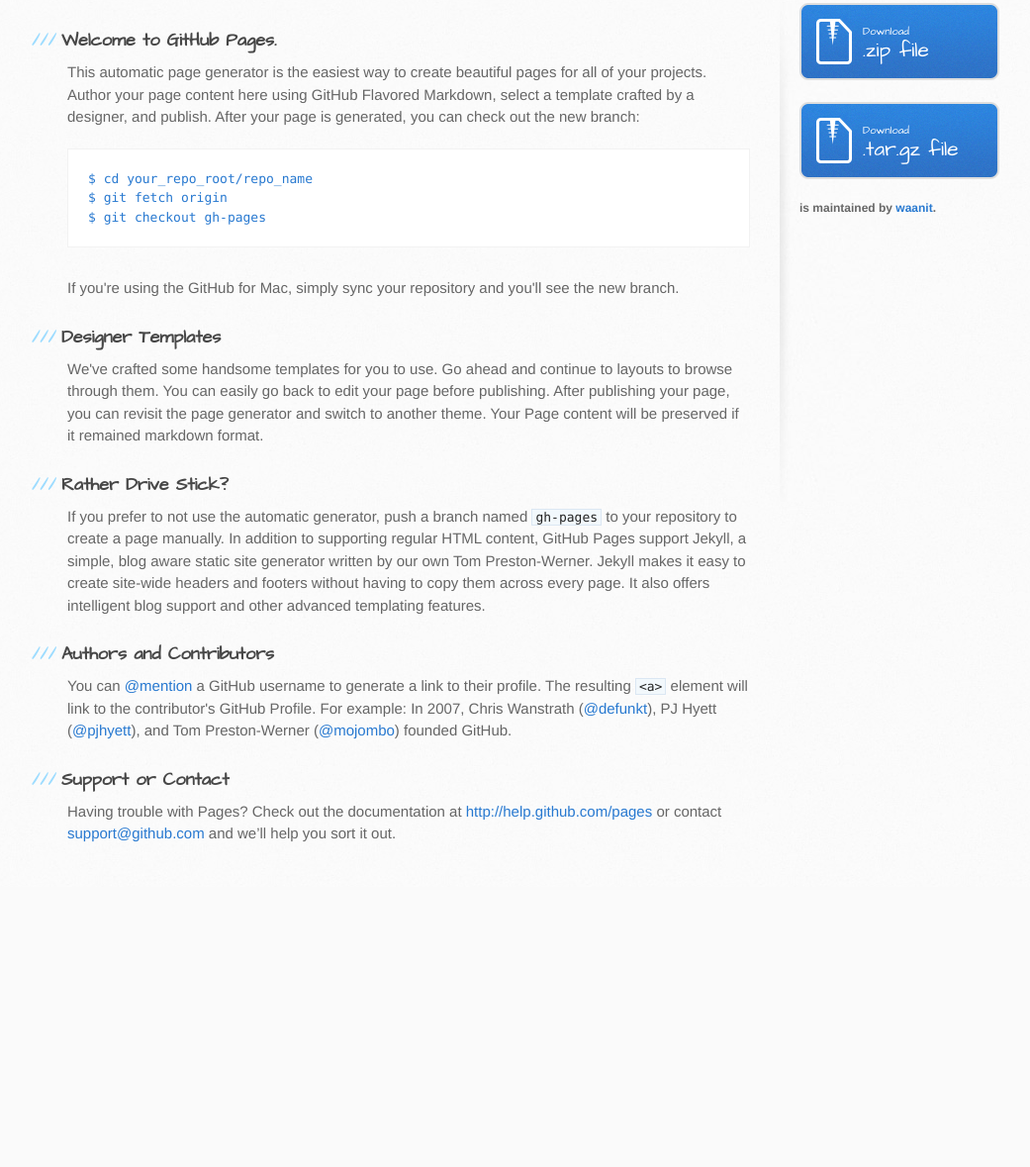
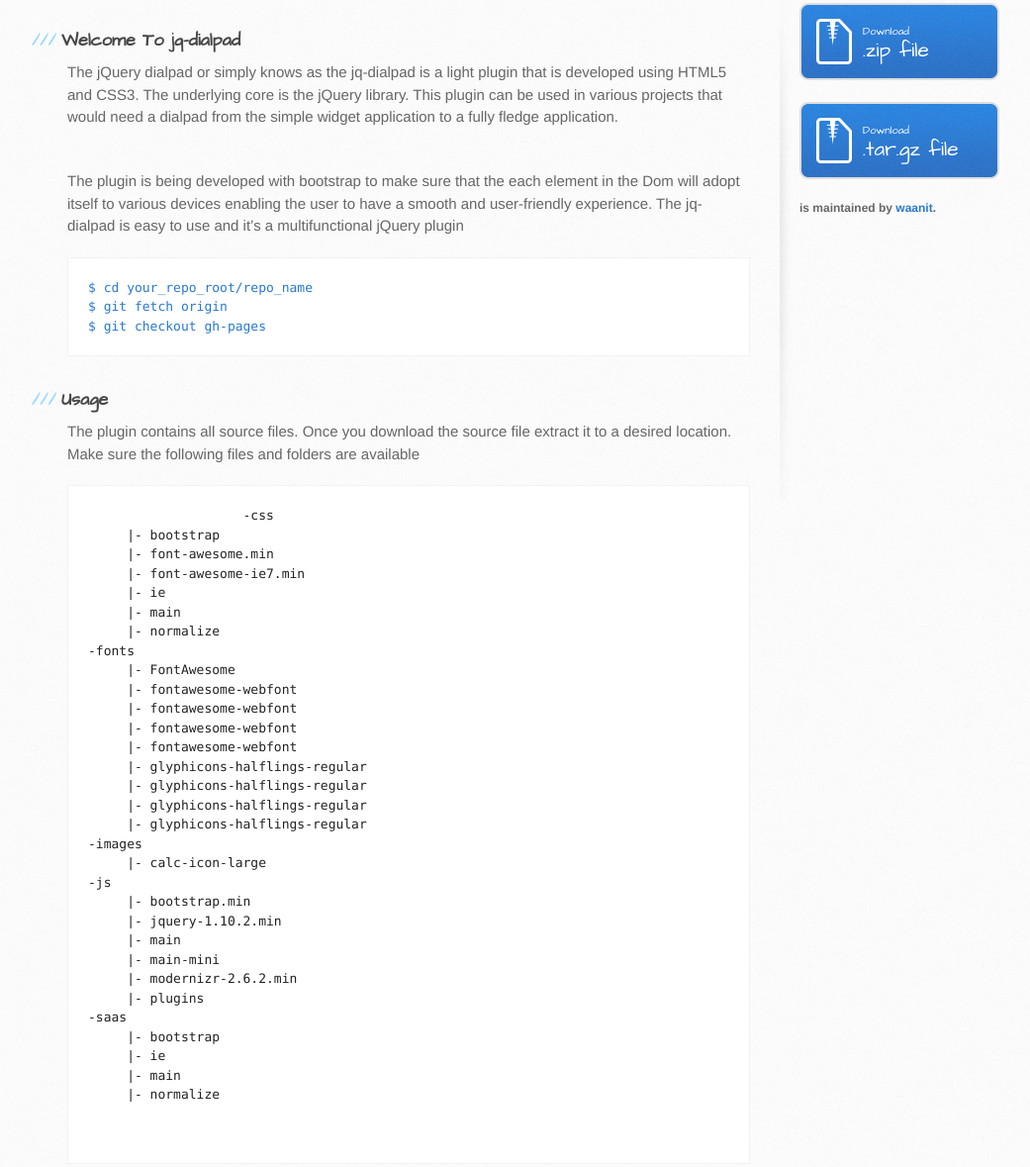
Before and after one commit to waanlabs/jq-dialpad, a plain HTML site: page index.html in a window 1280 px wide. Shown: the part 229-1408 px from the top of the page at 99% size, without its empty margins (102-1143 px from the left). Before the commit the page ends 1125 px from the top, so only its background shows below. Drawn offline with Linux system fonts and the light colour scheme.

Commit message:
--index.html update--

```diff
--- a/index.html
+++ b/index.html
@@ -25,22 +25,57 @@
     <div id="content-wrapper">
         <div class="inner clearfix">
             <section id="main-content">
-                <h3><a name="welcome-to-github-pages" class="anchor" href="#welcome-to-github-pages"><span class="octicon octicon-link"></span></a>Welcome to GitHub Pages.</h3>
-                <p>This automatic page generator is the easiest way to create beautiful pages for all of your projects. Author your page content here using GitHub Flavored Markdown, select a template crafted by a designer, and publish. After your page is generated, you can check out the new branch:</p>
+                <h3><a name="welcome-to-jq-dialpad" class="anchor" href="#welcome-to-jq-dialpad"><span class="octicon octicon-link"></span></a>Welcome To jq-dialpad</h3>
+                <p>The jQuery dialpad or simply knows as the jq-dialpad is a light plugin that is developed using HTML5 and CSS3. The underlying core is the jQuery library. This plugin can be used in various projects that would need a dialpad from the simple widget application to a fully fledge application.</p> </br>
+                <p>The plugin is being developed with bootstrap to make sure that the each element in the Dom will adopt itself to various devices enabling the user to have a smooth and user-friendly experience. The jq-dialpad is easy to use and it’s a multifunctional jQuery plugin </p>
 
                 <pre><code>$ cd your_repo_root/repo_name
 $ git fetch origin
 $ git checkout gh-pages</code></pre>
 
-                <p>If you're using the GitHub for Mac, simply sync your repository and you'll see the new branch.</p>
-                <h3><a name="designer-templates" class="anchor" href="#designer-templates"><span class="octicon octicon-link"></span></a>Designer Templates</h3>
-                <p>We've crafted some handsome templates for you to use. Go ahead and continue to layouts to browse through them. You can easily go back to edit your page before publishing. After publishing your page, you can revisit the page generator and switch to another theme. Your Page content will be preserved if it remained markdown format.</p>
-                <h3><a name="rather-drive-stick" class="anchor" href="#rather-drive-stick"><span class="octicon octicon-link"></span></a>Rather Drive Stick?</h3>
-                <p>If you prefer to not use the automatic generator, push a branch named <code>gh-pages</code> to your repository to create a page manually. In addition to supporting regular HTML content, GitHub Pages support Jekyll, a simple, blog aware static site generator written by our own Tom Preston-Werner. Jekyll makes it easy to create site-wide headers and footers without having to copy them across every page. It also offers intelligent blog support and other advanced templating features.</p>
-                <h3><a name="authors-and-contributors" class="anchor" href="#authors-and-contributors"><span class="octicon octicon-link"></span></a>Authors and Contributors</h3>
-                <p>You can <a href="https://github.com/blog/821" class="user-mention">@mention</a> a GitHub username to generate a link to their profile. The resulting <code>&lt;a&gt;</code> element will link to the contributor's GitHub Profile. For example: In 2007, Chris Wanstrath (<a href="https://github.com/defunkt" class="user-mention">@defunkt</a>), PJ Hyett (<a href="https://github.com/pjhyett" class="user-mention">@pjhyett</a>), and Tom Preston-Werner (<a href="https://github.com/mojombo" class="user-mention">@mojombo</a>) founded GitHub.</p>
-                <h3><a name="support-or-contact" class="anchor" href="#support-or-contact"><span class="octicon octicon-link"></span></a>Support or Contact</h3>
-                <p>Having trouble with Pages? Check out the documentation at <a href="http://help.github.com/pages">http://help.github.com/pages</a> or contact <a href="mailto:support@github.com">support@github.com</a> and we’ll help you sort it out.</p>
+                <h3><a name="usage" class="anchor" href="#usage"><span class="octicon octicon-link"></span></a>Usage</h3>
+                <p>The plugin contains all source files. Once you download the source file extract it to a desired location. Make sure the following files and folders are available</p>
+                <pre>
+                    -css
+     |- bootstrap
+     |- font-awesome.min
+     |- font-awesome-ie7.min
+     |- ie
+     |- main
+     |- normalize
+-fonts
+     |- FontAwesome
+     |- fontawesome-webfont
+     |- fontawesome-webfont
+     |- fontawesome-webfont
+     |- fontawesome-webfont
+     |- glyphicons-halflings-regular
+     |- glyphicons-halflings-regular
+     |- glyphicons-halflings-regular
+     |- glyphicons-halflings-regular
+-images
+     |- calc-icon-large
+-js
+     |- bootstrap.min
+     |- jquery-1.10.2.min
+     |- main
+     |- main-mini
+     |- modernizr-2.6.2.min
+     |- plugins
+-saas
+     |- bootstrap
+     |- ie
+     |- main
+     |- normalize
+
+                </pre> </br>
+                <p>The source code is self-explanatory so if you which to use jq-dialpad just include the html that is available and included all dependencies (js,css)</p>
+                <h3><a name="about" class="anchor" href="#about"><span class="octicon octicon-link"></span></a>Rather Drive Stick?</h3>
+                <p></p>
+                <h3><a name="support" class="anchor" href="#support"><span class="octicon octicon-link"></span></a>Support</h3>
+                <p>Jq-dialpad is being developed and maintained by an enthusiastic and passionate team. If you should have any issues using it or any problems integrating it to your application/plugin please contact us at any time. We will promptly attend to all our users’ queries at our earliest convenience. Contact us at  <a href="https:example@example.com"</a> </p>
+
+
             </section>
             <aside id="sidebar">
               <a href="https://github.com/waanit/jq-dialpad/zipball/master" class="button">
```
